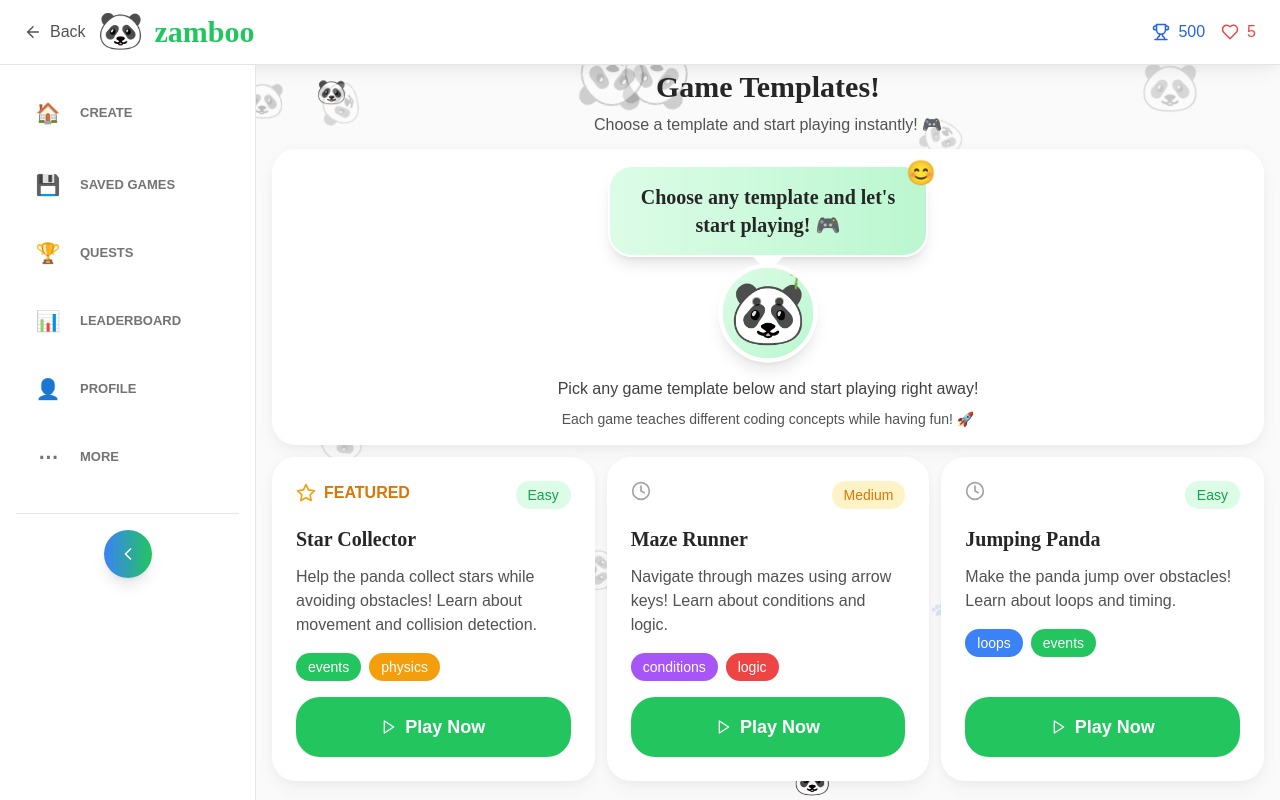
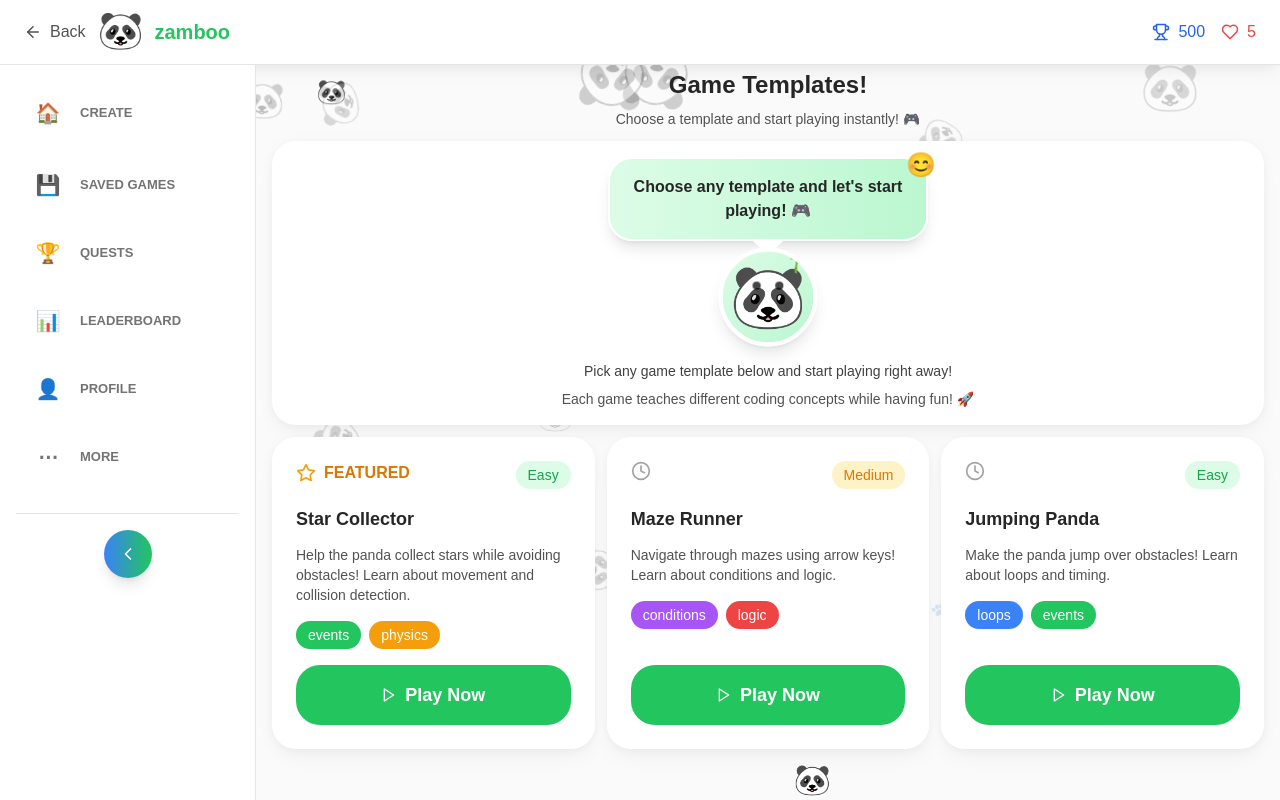
Before and after one commit to nimin1/Zamboo, a Next.js app: page /templates in a window 1280 px wide. Built offline with nearby package versions, Linux system fonts and the light colour scheme.

Commit message:
enhancements

```diff
--- a/src/app/game/page.tsx
+++ b/src/app/game/page.tsx
@@ -483,7 +483,7 @@ const GamePage: React.FC = () => {
               </Link>
 
               <div className="flex items-center gap-2 sm:gap-3">
-                <div className="text-3xl sm:text-4xl animate-panda-bounce cursor-pointer">
+                <div className="text-2xl sm:text-4xl animate-panda-bounce cursor-pointer">
                   🐼
                 </div>
                 <h1 className="logo-text-small hidden sm:block">zamboo</h1>
@@ -492,10 +492,10 @@ const GamePage: React.FC = () => {
               <div className="h-6 w-px bg-neutral-300 hidden sm:block"></div>
 
               <div className="min-w-0 flex-1">
-                <h2 className="text-base sm:text-lg font-bold text-neutral-800 font-display truncate">
+                <h2 className="text-sm sm:text-lg font-bold text-neutral-800 font-display truncate">
                   {gameLogic.title}
                 </h2>
-                <p className="text-xs sm:text-sm text-neutral-600 truncate">
+                <p className="text-xs sm:text-xs text-neutral-600 truncate">
                   {gameLogic.description}
                 </p>
               </div>
@@ -503,7 +503,7 @@ const GamePage: React.FC = () => {
 
             <div className="flex items-center gap-2 sm:gap-4 flex-shrink-0">
               {/* Game Stats */}
-              <div className="hidden lg:flex items-center gap-4 text-sm text-neutral-600">
+              <div className="hidden lg:flex items-center gap-4 text-xs text-neutral-600">
                 <div className="flex items-center gap-1">
                   <span>Games:</span>
                   <span className="font-bold text-duo-purple-500">
@@ -554,7 +554,7 @@ const GamePage: React.FC = () => {
                       <h3 className="text-xl font-bold text-neutral-800 font-display">
                         Playing Now
                       </h3>
-                      <p className="text-sm text-neutral-600">
+                      <p className="text-xs text-neutral-600">
                         {isConceptFirstGame(gameLogic)
                           ? `🚀 Concept-First • Created by: ${gameLogic.createdBy}`
                           : isHTMLGame(gameLogic)
@@ -688,7 +688,7 @@ const GamePage: React.FC = () => {
                           <p className="text-sm font-medium text-neutral-800 mb-1">
                             Zamboo says:
                           </p>
-                          <p className="text-sm text-neutral-600">
+                          <p className="text-xs text-neutral-600">
                             "Drag blocks to change your game!"
                           </p>
                         </div>
@@ -964,7 +964,7 @@ const GamePage: React.FC = () => {
                               <div className="text-center bg-white/80 backdrop-blur-sm rounded-2xl p-8 border-2 border-dashed border-blue-300 shadow-lg">
                                 <div className="text-6xl mb-4 animate-bounce">🎯</div>
                                 <div className="text-lg font-bold text-blue-600 mb-2">Start Building!</div>
-                                <div className="text-sm text-neutral-600 mb-3">Click blocks from the palette above to add them here</div>
+                                <div className="text-xs text-neutral-600 mb-3">Click blocks from the palette above to add them here</div>
                                 <div className="text-xs text-neutral-500 mb-4">Drag blocks around to arrange your game logic</div>
                                 <div className="bg-gradient-to-r from-yellow-50 to-orange-50 text-amber-700 p-3 rounded-lg border border-amber-200 text-xs">
                                   <strong>💡 Scratch Tips:</strong><br/>
--- a/src/app/globals.css
+++ b/src/app/globals.css
@@ -322,15 +322,15 @@ a {
 }
 
 .logo-text-large {
-  @apply logo-text text-4xl;
+  @apply logo-text text-2xl;
 }
 
 .logo-text-medium {
-  @apply logo-text text-2xl;
+  @apply logo-text text-lg;
 }
 
 .logo-text-small {
-  @apply logo-text text-3xl;
+  @apply logo-text text-xl;
 }
 
 /* Typography enhancements */
--- a/src/app/page.tsx
+++ b/src/app/page.tsx
@@ -85,11 +85,11 @@ export default function Home() {
                 />
               </div>
 
-              <h1 className="text-3xl md:text-4xl font-bold text-neutral-800 mb-3 font-display leading-tight">
+              <h1 className="text-xl md:text-3xl font-bold text-neutral-800 mb-3 font-display leading-tight">
                 Learn to Code with Games!
               </h1>
 
-              <p className="text-base text-neutral-600 mb-4 max-w-2xl mx-auto">
+              <p className="text-sm md:text-base text-neutral-600 mb-4 max-w-2xl mx-auto">
                 I'm Zamboo, your vibe coding companion! Let's create amazing
                 games together.
               </p>
@@ -97,9 +97,10 @@ export default function Home() {
               <div className="flex justify-center">
                 <Link
                   href="/create"
-                  className="btn-success inline-flex items-center gap-2 justify-center text-base py-3 px-6"
+                  className="btn-success inline-flex items-center gap-2 justify-center text-sm md:text-base py-2 md:py-3 px-4 md:px-6"
                 >
-                  <Play size={18} />
+                  <Play size={16} className="md:hidden" />
+                  <Play size={18} className="hidden md:block" />
                   Start Creating Games
                 </Link>
               </div>
--- a/src/app/savedgames/page.tsx
+++ b/src/app/savedgames/page.tsx
@@ -104,7 +104,7 @@ const SavedGamesPage: React.FC = () => {
               </Link>
 
               <div className="flex items-center gap-3">
-                <div className="text-4xl animate-panda-bounce cursor-pointer">🐼</div>
+                <div className="text-3xl animate-panda-bounce cursor-pointer">🐼</div>
                 <h1 className="logo-text-small">zamboo</h1>
               </div>
             </div>
@@ -139,8 +139,8 @@ const SavedGamesPage: React.FC = () => {
         <main className="flex-1 px-4 py-1 flex flex-col justify-between">
           <div className="max-w-6xl mx-auto w-full">
             <div className="text-center mb-3">
-              <h1 className="text-3xl font-bold text-neutral-800 mb-2 font-display">Your Saved Games!</h1>
-              <p className="text-base text-neutral-600">Continue playing your saved games anytime! 💾</p>
+              <h1 className="text-2xl font-bold text-neutral-800 mb-2 font-display">Your Saved Games!</h1>
+              <p className="text-sm text-neutral-600">Continue playing your saved games anytime! 💾</p>
             </div>
 
             <div className="card p-4 mb-3">
@@ -157,7 +157,7 @@ const SavedGamesPage: React.FC = () => {
                 />
               </div>
               <div className="text-center">
-                <p className="text-base text-neutral-700 mb-2">
+                <p className="text-sm text-neutral-700 mb-2">
                   {savedGames.length > 0
                     ? "Pick any saved game below to continue where you left off!"
                     : "Start creating games and save them to build your collection!"
--- a/src/app/templates/page.tsx
+++ b/src/app/templates/page.tsx
@@ -109,8 +109,8 @@ const TemplatesPage: React.FC = () => {
         <main className="flex-1 px-4 py-1 flex flex-col justify-between">
           <div className="max-w-6xl mx-auto w-full">
             <div className="text-center mb-3">
-              <h1 className="text-3xl font-bold text-neutral-800 mb-2 font-display">Game Templates!</h1>
-              <p className="text-base text-neutral-600">Choose a template and start playing instantly! 🎮</p>
+              <h1 className="text-2xl font-bold text-neutral-800 mb-2 font-display">Game Templates!</h1>
+              <p className="text-sm text-neutral-600">Choose a template and start playing instantly! 🎮</p>
             </div>
 
             <div className="card p-4 mb-3">
@@ -124,7 +124,7 @@ const TemplatesPage: React.FC = () => {
                 />
               </div>
               <div className="text-center">
-                <p className="text-base text-neutral-700 mb-2">
+                <p className="text-sm text-neutral-700 mb-2">
                   Pick any game template below and start playing right away!
                 </p>
                 <p className="text-sm text-neutral-600">
@@ -145,8 +145,8 @@ const TemplatesPage: React.FC = () => {
                   </span>
                 </div>
 
-                <h3 className="text-xl font-bold text-neutral-800 mb-3 font-display">Star Collector</h3>
-                <p className="text-base text-neutral-600 mb-4">
+                <h3 className="text-lg font-bold text-neutral-800 mb-3 font-display">Star Collector</h3>
+                <p className="text-sm text-neutral-600 mb-4">
                   Help the panda collect stars while avoiding obstacles! Learn about movement and collision detection.
                 </p>
 
@@ -174,8 +174,8 @@ const TemplatesPage: React.FC = () => {
                   </span>
                 </div>
 
-                <h3 className="text-xl font-bold text-neutral-800 mb-3 font-display">Maze Runner</h3>
-                <p className="text-base text-neutral-600 mb-4">
+                <h3 className="text-lg font-bold text-neutral-800 mb-3 font-display">Maze Runner</h3>
+                <p className="text-sm text-neutral-600 mb-4">
                   Navigate through mazes using arrow keys! Learn about conditions and logic.
                 </p>
 
@@ -203,8 +203,8 @@ const TemplatesPage: React.FC = () => {
                   </span>
                 </div>
 
-                <h3 className="text-xl font-bold text-neutral-800 mb-3 font-display">Jumping Panda</h3>
-                <p className="text-base text-neutral-600 mb-4">
+                <h3 className="text-lg font-bold text-neutral-800 mb-3 font-display">Jumping Panda</h3>
+                <p className="text-sm text-neutral-600 mb-4">
                   Make the panda jump over obstacles! Learn about loops and timing.
                 </p>
 
--- a/src/components/ui/WorkInProgress.tsx
+++ b/src/components/ui/WorkInProgress.tsx
@@ -67,7 +67,7 @@ const WorkInProgress: React.FC<WorkInProgressProps> = ({
                   repeat: Infinity,
                   repeatType: "reverse"
                 }}
-                className="text-8xl mb-4"
+                className="text-7xl mb-4"
               >
                 🐼
               </motion.div>
--- a/src/components/zamboo/ZambooMascot.tsx
+++ b/src/components/zamboo/ZambooMascot.tsx
@@ -196,7 +196,7 @@ const ZambooMascot: React.FC<ZambooMascotProps> = ({
             className="mb-4 relative"
           >
             <div className={`bg-gradient-to-r ${moodColors[state.mood]} rounded-2xl p-4 shadow-lg border-2 border-white max-w-xs`}>
-              <p className="text-lg md:text-xl font-bold text-neutral-800 font-display leading-tight text-center">
+              <p className="text-base md:text-base font-bold text-neutral-800 font-display leading-tight text-center">
                 {message}
               </p>
               {/* Speech bubble tail */}
--- a/tailwind.config.js
+++ b/tailwind.config.js
@@ -122,12 +122,12 @@ module.exports = {
       },
       fontFamily: {
         'sans': ['"Poppins"', 'sans-serif'],
-        'display': ['"Fredoka One"', 'cursive'],
-        'fun': ['"Fredoka One"', 'cursive'],
-        'bubbly': ['"Fredoka One"', 'cursive'],
-        'logo': ['"Fredoka One"', 'cursive'],
+        'display': ['"Fredoka One"', 'sans-serif'],
+        'fun': ['"Fredoka One"', 'sans-serif'],
+        'bubbly': ['"Fredoka One"', 'sans-serif'],
+        'logo': ['"Fredoka One"', 'sans-serif'],
         'kids': ['"Poppins"', 'sans-serif'],
-        'funky': ['"Fredoka One"', 'cursive'],
+        'funky': ['"Fredoka One"', 'sans-serif'],
         'playful': ['"Schoolbell"', 'cursive'],
       },
       fontSize: {
```
Also changed, not shown: src/app/create/page.tsx (+15 -15 lines), 1 other file (tests, documents, lock files or other folders).
